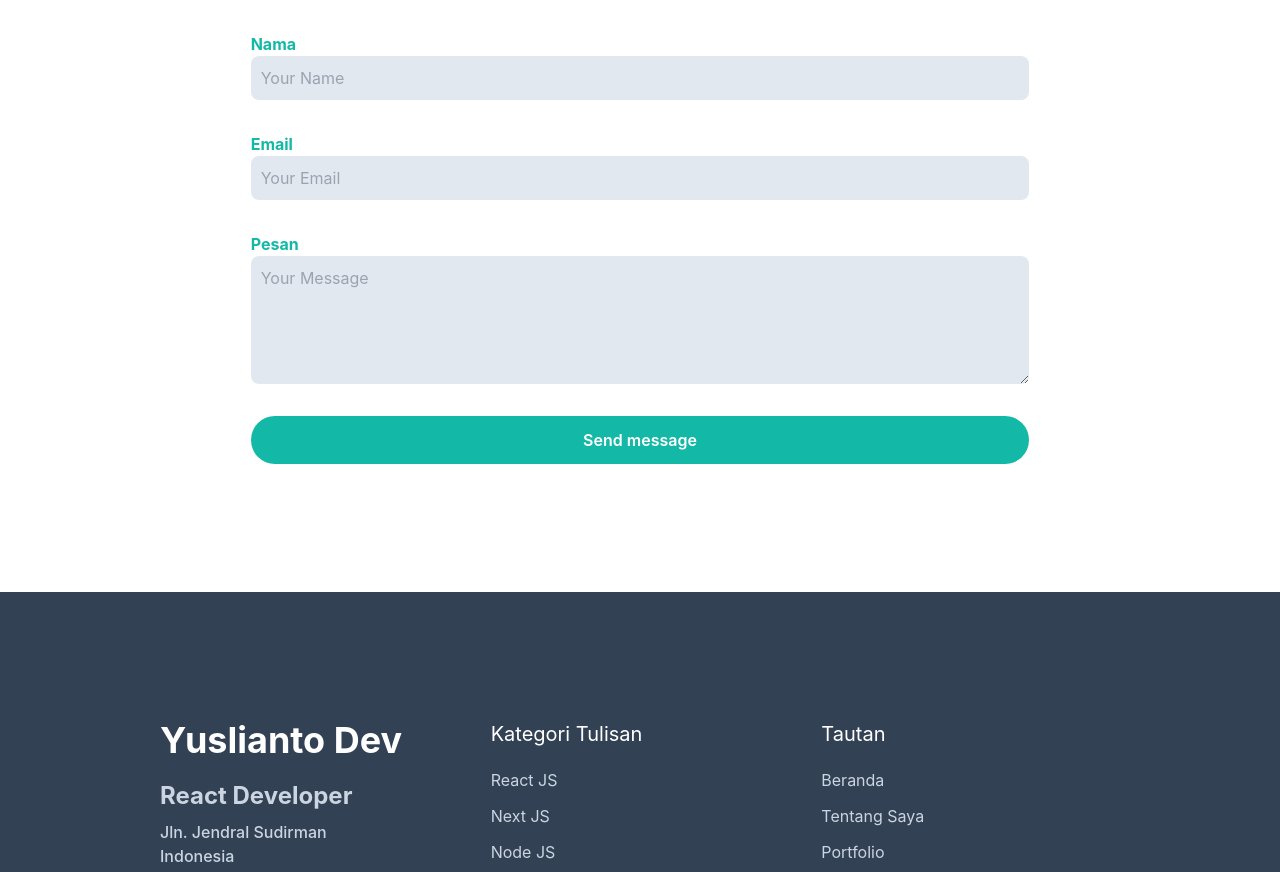
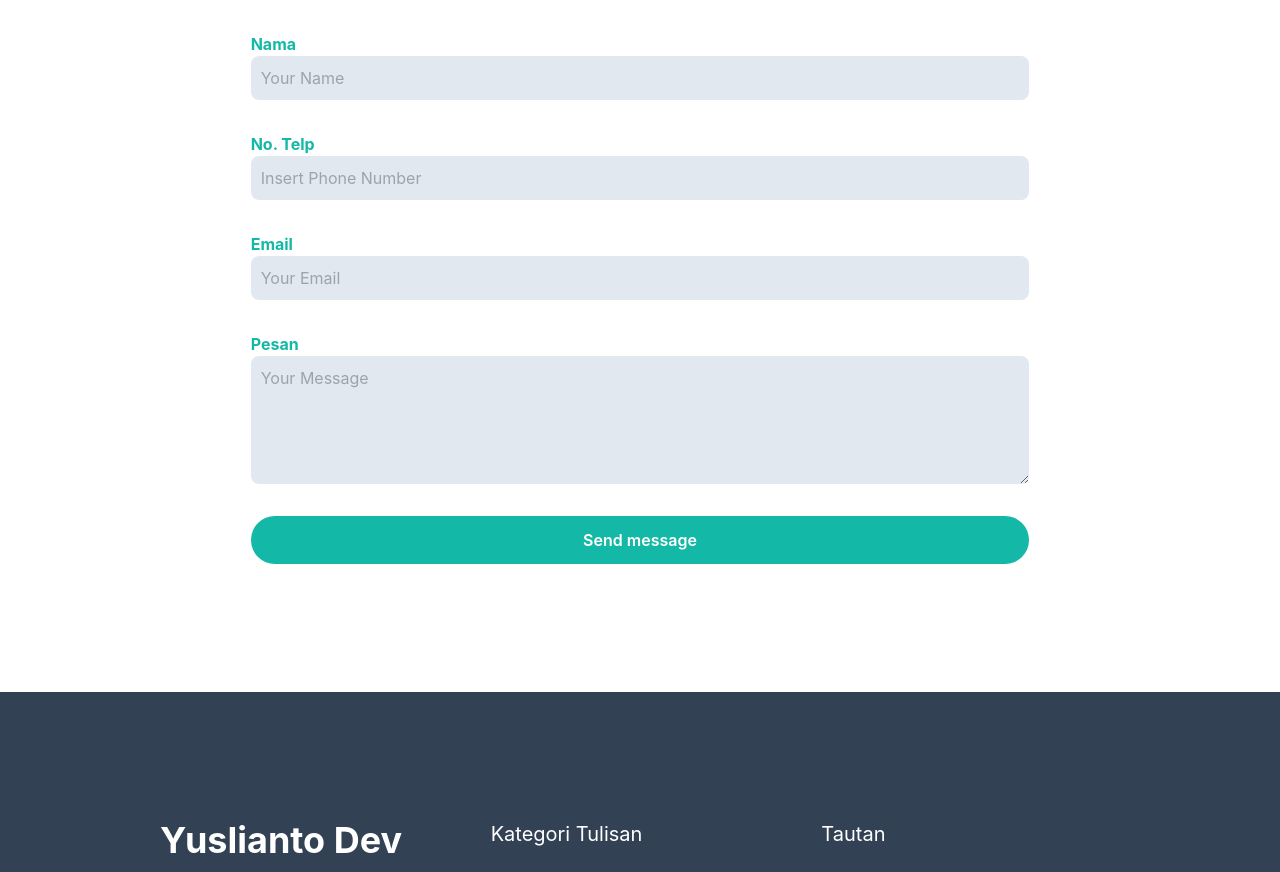
Before and after one commit to yuslianto/portfolio, a React (Vite) app: page / in a window 1280 px wide. Shown: the part 5600-6472 px from the top of the page. Built offline with nearby package versions, Linux system fonts and the light colour scheme.

Commit message:
add submit form to wa

```diff
--- a/src/Contact.jsx
+++ b/src/Contact.jsx
@@ -1,7 +1,34 @@
 /* eslint-disable no-unused-vars */
-import React from 'react';
+import React, { useState } from 'react';
 
 const Contact = () => {
+  const [email, setEmail] = useState('');
+  const [name, setName] = useState('');
+  const [number, setNumber] = useState(null);
+  const [message, setMessage] = useState('');
+
+  let waNumber = '081354615019';
+
+  // Fungsi untuk mengirim pesan ke WhatsApp
+  const handleSubmit = (e) => {
+    e.preventDefault();
+
+    const phone = waNumber.startsWith('62')
+      ? waNumber
+      : `62${waNumber.slice(1)}`;
+    // Buat URL WhatsApp
+    const urlWA = `https://wa.me/${phone}?text=Halo, nama saya ${name}. ini nomor wa saya ${number}. Pesan saya: ${message}`;
+
+    // Arahkan ke WhatsApp
+    window.open(urlWA, '_blank');
+
+    // Reset form
+    setEmail('');
+    setName('');
+    setNumber('');
+    setMessage('');
+  };
+
   return (
     <section id="contact" className="pt-36 pb-32 bg-white dark:bg-slate-500">
       <div className="container">
@@ -19,7 +46,7 @@ const Contact = () => {
             </p>
           </div>
 
-          <form action="">
+          <form action="" onSubmit={handleSubmit}>
             <div className="w-full lg:mx-auto lg:w-2/3">
               <div className="w-full px-4 mb-8">
                 <label
@@ -32,8 +59,28 @@ const Contact = () => {
                   type="text"
                   name="name"
                   id="name"
+                  value={name}
+                  onChange={(e) => setName(e.target.value)}
                   className="bg-slate-200 text-dark focus:outline-none  rounded-lg focus:ring-primary focus:ring-1 focus:border-primary block w-full p-2.5"
                   placeholder="Your Name"
+                  required
+                />
+              </div>
+              <div className="w-full px-4 mb-8">
+                <label
+                  htmlFor="name"
+                  className="text-base font-bold text-primary capitalize"
+                >
+                  No. Telp
+                </label>
+                <input
+                  type="number"
+                  name="number"
+                  id="number"
+                  value={number}
+                  onChange={(e) => setNumber(e.target.value)}
+                  className="bg-slate-200 text-dark focus:outline-none  rounded-lg focus:ring-primary focus:ring-1 focus:border-primary block w-full p-2.5"
+                  placeholder="Insert Phone Number"
                   required
                 />
               </div>
@@ -48,6 +95,8 @@ const Contact = () => {
                   type="email"
                   name="email"
                   id="email"
+                  value={email}
+                  onChange={(e) => setEmail(e.target.value)}
                   className="bg-slate-200 text-dark focus:outline-none  rounded-lg focus:ring-primary focus:ring-1 focus:border-primary block w-full p-2.5"
                   placeholder="Your Email"
                   required
@@ -64,6 +113,8 @@ const Contact = () => {
                   type="text"
                   name="message"
                   id="message"
+                  value={message}
+                  onChange={(e) => setMessage(e.target.value)}
                   className="h-32 bg-slate-200 text-dark focus:outline-none  rounded-lg focus:ring-primary focus:ring-1 focus:border-primary block w-full p-2.5"
                   placeholder="Your Message"
                   required
```
